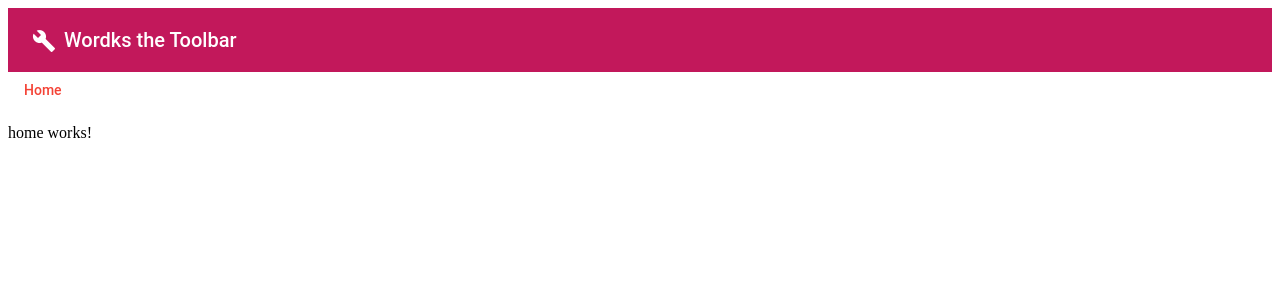
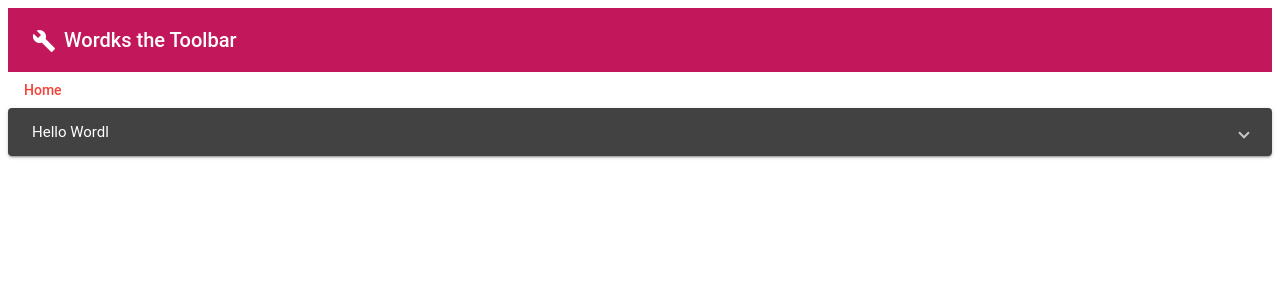
Before and after one commit to juanaguillon/learning-angular, an Angular app: page /home in a window 1280 px wide. Shown: the top 300 px of the page. Built offline with nearby package versions, Linux system fonts and the light colour scheme.

Commit message:
Mostrando Expansion Material

```diff
--- a/src/app/home/home.component.html
+++ b/src/app/home/home.component.html
@@ -1,3 +1,7 @@
-<p>
-  home works!
-</p>
+<mat-expansion-panel>
+  <mat-expansion-panel-header color="primary" >
+    <mat-panel-title>
+      Hello Wordl
+    </mat-panel-title>
+  </mat-expansion-panel-header>
+</mat-expansion-panel>
```
Also changed, not shown: src/app/material/material.module.ts (+6 -4 lines).
